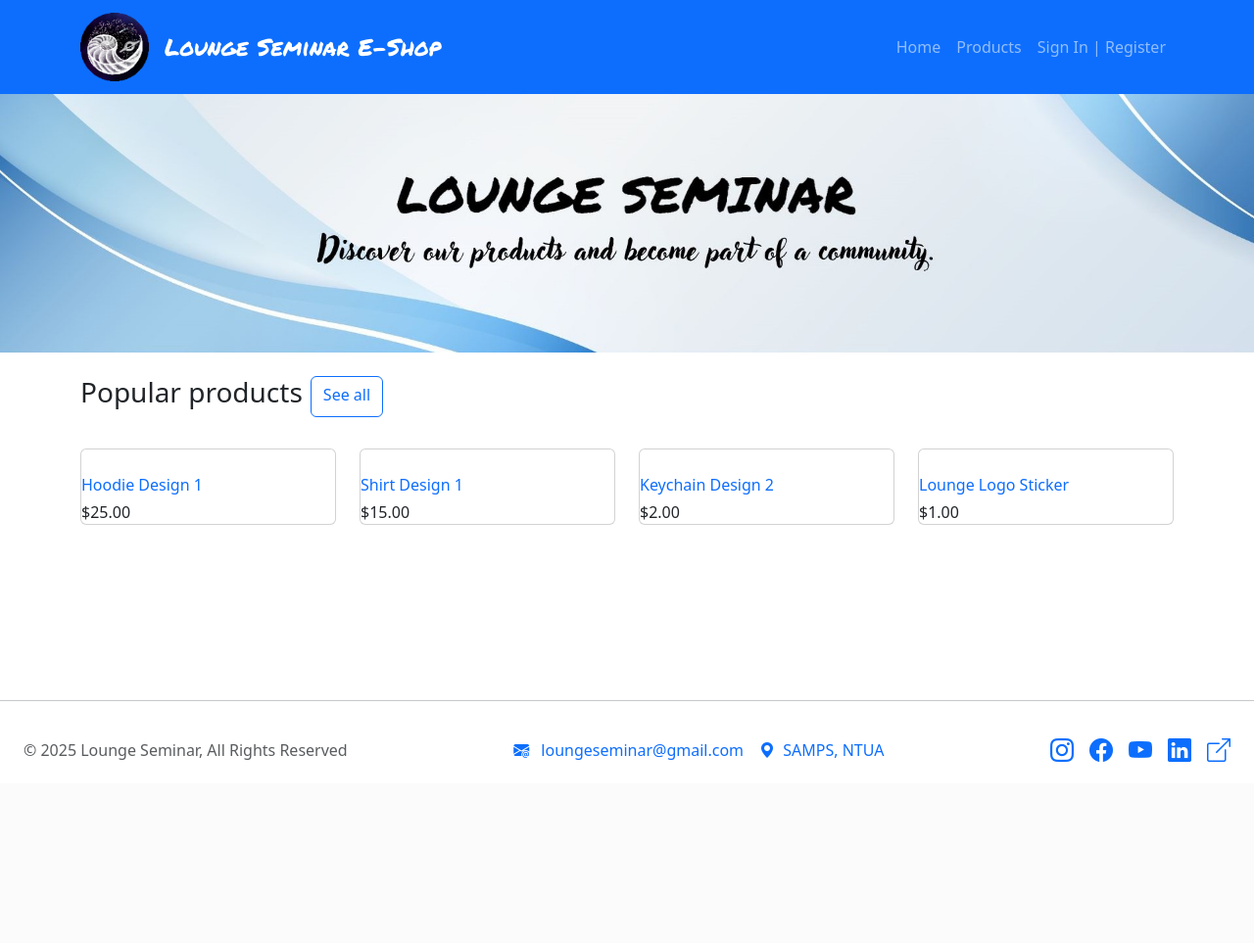
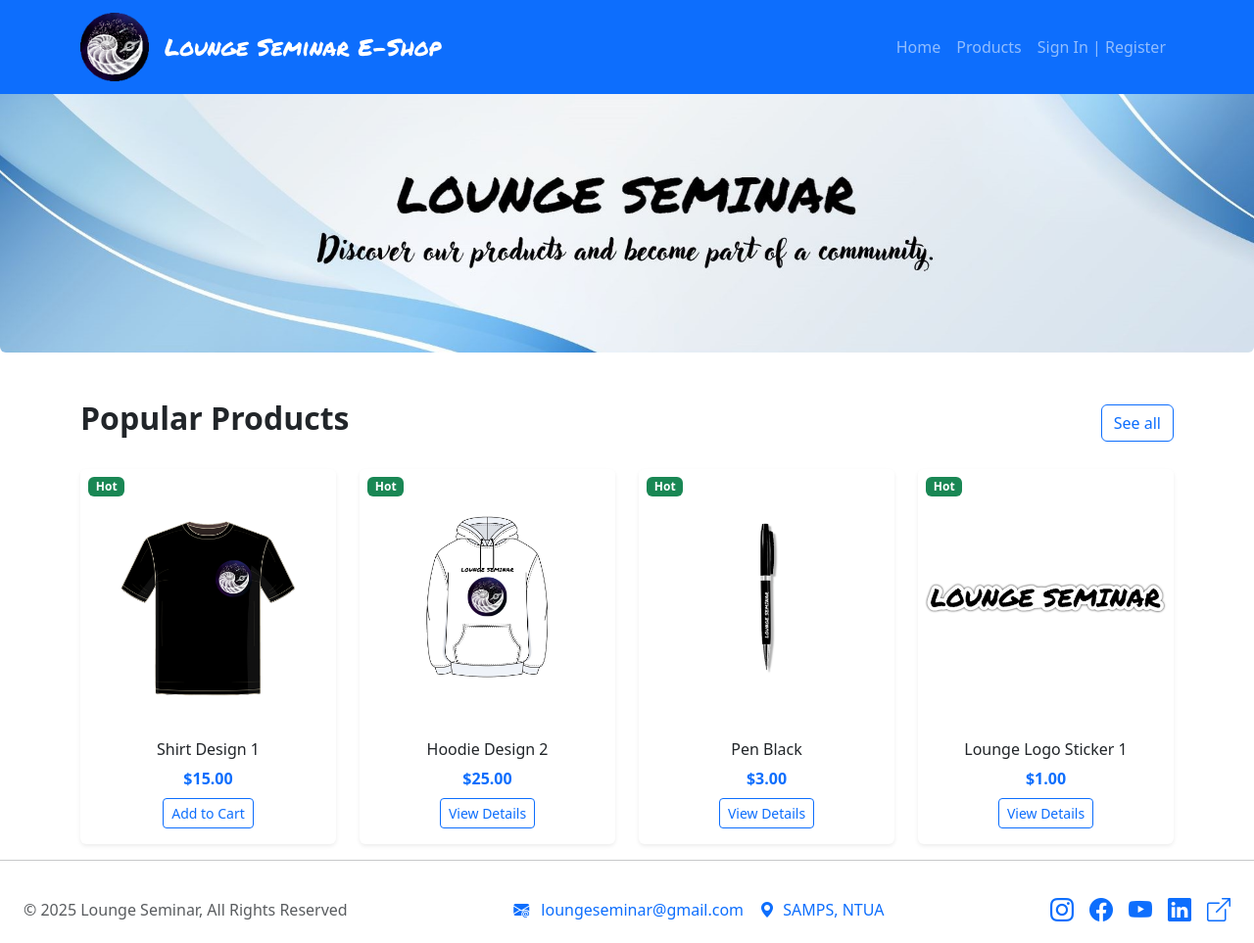
Before and after one commit to chrstnpet/django-eshop, a Django app: page / in a window 1280 px wide. Shown: the whole page at 98% size. Before the commit the page ends 778 px from the top, so only its background shows below. Run offline with Django 5.2, Linux system fonts and the light colour scheme; some libraries are stand-ins or nearby versions.

Commit message:
Made temporary changes to home page

```diff
--- a/lsshop/home/templates/home/home.html
+++ b/lsshop/home/templates/home/home.html
@@ -1,60 +1,80 @@
 {% extends 'layout.html' %}
 {% load static %}
 
-{% block title%}Home{% endblock %}
+{% block title %}Home{% endblock %}
 
 {% block body %}
-    <div id="home-page">
-        <div class="banner">
-            <img src="{% static 'images/banner.jpg' %}" style="width:100%;">
+<div id="home-page">
+    <div class="banner mb-5">
+        <img src="{% static 'images/banner.jpg' %}" class="img-fluid rounded" alt="Banner">
+    </div>
+
+    <div class="container mt-4">
+
+        <div class="d-flex justify-content-between align-items-center mb-4">
+            <h2 class="section-title fw-bold">Popular Products</h2>
+            <a href="{% url 'products:products' %}" class="btn btn-outline-primary">See all</a>
         </div>
 
-        <div class="container mt-4">
-
-            <div class="section-heading d-flex align-center gap-2">
-                <h1 class="section-title fs-3">Popular products</h1>
-                <a href="{% url 'products:products' %}" class="btn btn-outline-primary float-right">See all</a>
+        <div class="row g-4">
+            {% comment %} Product Card {% endcomment %}
+            <div class="col-lg-3 col-md-6 col-sm-6">
+                <div class="card h-100 shadow-sm border-0 product-card">
+                    <a href="{% url 'products:product_detail' 'apparel' 'shirt-design-1' %}" class="img-wrap d-block position-relative overflow-hidden">
+                        <img src="{{ MEDIA_URL }}/products/S1Bfront.png" class="card-img-top img-fluid transition-scale" alt="Shirt Design 1">
+                        <span class="badge bg-success position-absolute top-0 start-0 m-2">Hot</span>
+                    </a>
+                    <div class="card-body text-center">
+                        <a href="{% url 'products:product_detail' 'apparel' 'shirt-design-1' %}" class="card-title h6 text-decoration-none text-dark d-block mb-2">Shirt Design 1</a>
+                        <p class="fw-bold text-primary mb-2">$15.00</p>
+                        <a href="#" class="btn btn-sm btn-outline-primary">Add to Cart</a>
+                    </div>
+                </div>
             </div>
 
-            <div class="row mt-4">
-                <div class="col-lg-3 col-md-6 col-sm-6 mt-2">
-                    <div class="card card-product-grid">
-                        <a href="#" class="img-wrap"> <img src="" width="300"> </a>
-                        <figcaption class="info-wrap">
-                            <a href="#" class="title">Hoodie Design 1</a>
-                            <div class="price mt-1">$25.00</div>
-                        </figcaption>
+            <div class="col-lg-3 col-md-6 col-sm-6">
+                <div class="card h-100 shadow-sm border-0 product-card">
+                    <a href="{% url 'products:product_detail' 'apparel' 'hoodie-design-2' %}" class="img-wrap d-block position-relative overflow-hidden">
+                        <img src="{{ MEDIA_URL }}/products/H2Wfront.png" class="card-img-top img-fluid transition-scale" alt="Hoodie Design 2">
+                        <span class="badge bg-success position-absolute top-0 start-0 m-2">Hot</span>
+                    </a>
+                    <div class="card-body text-center">
+                        <a href="{% url 'products:product_detail' 'apparel' 'hoodie-design-2' %}" class="card-title h6 text-decoration-none text-dark d-block mb-2">Hoodie Design 2</a>
+                        <p class="fw-bold text-primary mb-2">$25.00</p>
+                        <a href="{% url 'products:product_detail' 'apparel' 'hoodie-design-2' %}" class="btn btn-sm btn-outline-primary">View Details</a>
                     </div>
-                </div> <!-- col.// -->
-                <div class="col-lg-3 col-md-6 col-sm-6 mt-2">
-                    <div class="card card-product-grid">
-                        <a href="#" class="img-wrap"> <img src="" width="300"> </a>
-                        <figcaption class="info-wrap">
-                            <a href="#" class="title">Shirt Design 1</a>
-                            <div class="price mt-1">$15.00</div>
-                        </figcaption>
+                </div>
+            </div>
+
+            <div class="col-lg-3 col-md-6 col-sm-6">
+                <div class="card h-100 shadow-sm border-0 product-card">
+                    <a href="{% url 'products:product_detail' 'stationary' 'pen' %}" class="img-wrap d-block position-relative overflow-hidden">
+                        <img src="{{ MEDIA_URL }}/products/Pen_B.png" class="card-img-top img-fluid transition-scale" alt="Pen Black">
+                        <span class="badge bg-success position-absolute top-0 start-0 m-2">Hot</span>
+                    </a>
+                    <div class="card-body text-center">
+                        <a href="{% url 'products:product_detail' 'stationary' 'pen' %}" class="card-title h6 text-decoration-none text-dark d-block mb-2">Pen Black</a>
+                        <p class="fw-bold text-primary mb-2">$3.00</p>
+                        <a href="{% url 'products:product_detail' 'stationary' 'pen' %}" class="btn btn-sm btn-outline-primary">View Details</a>
                     </div>
-                </div> <!-- col.// -->
-                <div class="col-lg-3 col-md-6 col-sm-6 mt-2">
-                    <div class="card card-product-grid">
-                        <a href="#" class="img-wrap"> <img src="" width="300"> </a>
-                        <figcaption class="info-wrap">
-                            <a href="#" class="title">Keychain Design 2</a>
-                            <div class="price mt-1">$2.00</div>
-                        </figcaption>
+                </div>
+            </div>
+
+            <div class="col-lg-3 col-md-6 col-sm-6">
+                <div class="card h-100 shadow-sm border-0 product-card">
+                    <a href="{% url 'products:product_detail' 'stationary' 'sticker-1' %}" class="img-wrap d-block position-relative overflow-hidden">
+                        <img src="{{ MEDIA_URL }}/products/Sticker1.png" class="card-img-top img-fluid transition-scale" alt="Sticker 1">
+                        <span class="badge bg-success position-absolute top-0 start-0 m-2">Hot</span>
+                    </a>
+                    <div class="card-body text-center">
+                        <a href="{% url 'products:product_detail' 'stationary' 'sticker-1' %}" class="card-title h6 text-decoration-none text-dark d-block mb-2">Lounge Logo Sticker 1</a>
+                        <p class="fw-bold text-primary mb-2">$1.00</p>
+                        <a href="{% url 'products:product_detail' 'stationary' 'sticker-1' %}" class="btn btn-sm btn-outline-primary">View Details</a>
                     </div>
-                </div> <!-- col.// -->
-                <div class="col-lg-3 col-md-6 col-sm-6 mt-2">
-                    <div class="card card-product-grid">
-                        <a href="#" class="img-wrap"> <img src="" width="300"> </a>
-                        <figcaption class="info-wrap">
-                            <a href="#" class="title">Lounge Logo Sticker</a>
-                            <div class="price mt-1">$1.00</div>
-                        </figcaption>
-                    </div>
-                </div> <!-- col.// -->
-            </div> <!-- row.// -->
+                </div>
+            </div>
+        </div><!-- row -->
+    </div><!-- container -->
+</div>
 
-        </div><!-- container // -->
-    </div>
 {% endblock %}
--- a/lsshop/lsshop/settings.py
+++ b/lsshop/lsshop/settings.py
@@ -76,6 +76,7 @@ TEMPLATES = [
                 'django.template.context_processors.request',
                 'django.contrib.auth.context_processors.auth',
                 'django.contrib.messages.context_processors.messages',
+                'django.template.context_processors.media',
                 'categories.context_processors.menu_links',
             ],
             'libraries': {
```
